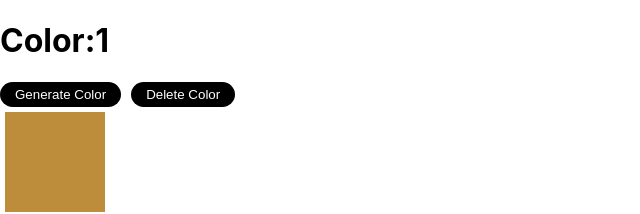
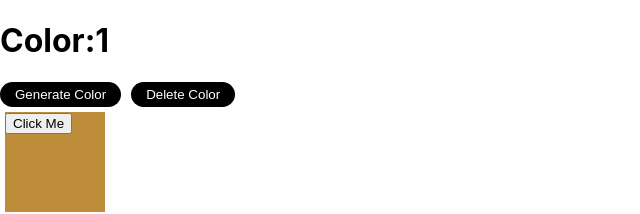
Before and after one commit to Divyanshu2607/SummerPep-React, a React (Create React App) app: page / in a window 1280 px wide. Both pictures are taken after a click on the button "Generate Color". Shown: the top 214 px of the page, without its empty margins (0-640 px from the left). Built offline with nearby package versions, Linux system fonts and the light colour scheme.

Commit message:
lifting of state

```diff
--- a/src/components/ColorBox.js
+++ b/src/components/ColorBox.js
@@ -17,7 +17,9 @@ const ColorBox=(props)=>{
                 width:'100px',
                 margin:'5px'}
                 }>
+                    <button onClick={props.onButtonClick}>Click Me</button>
             </div>
+
         </>
     )
 }
--- a/src/components/colorScreen.js
+++ b/src/components/colorScreen.js
@@ -4,13 +4,18 @@ import { useState } from "react";
 import { useEffect } from "react";
 const ColorScreen=()=>{
   const [state,setState]=useState({colors:[]})
+  const [headerInfo,setHeaderInfo]=useState({color:'black' ,boxClicked:null})
   useEffect(()=>{
     console.log("Color Screen is updated")
   })
    const showColorBoxes=()=>{
         let colorBox=state.colors.map((el,ind)=>{
             return (
-               <ColorBox color={el} key={ind*2}/>
+               <ColorBox color={el} key={ind}
+                onButtonClick={()=>{
+                onButtonClick(el,ind+1)
+               }}
+               />
             )
         })
         return colorBox;
@@ -18,6 +23,9 @@ const ColorScreen=()=>{
    const  handleClick=()=>{
         const newColor=generateColor();
         setState({colors:[...state.colors,newColor]});
+    }
+    const onButtonClick=(color,boxNumber)=>{
+        setHeaderInfo({color:color,boxClicked:boxNumber})
     }
   const   generateColor=()=>{
         return `rgb(${generateRandom()},${generateRandom()},${generateRandom()})`;
@@ -27,7 +35,12 @@ const ColorScreen=()=>{
     }
     return(
         <>
-        <h1>Color:{state.colors.length}</h1>
+        <h1 style={{color:headerInfo.color
+        }}>Color:{state.colors.length} &nbsp;
+        {headerInfo.boxClicked && <span style={{fontSize:'1rem'}}>
+            boxClicked:{headerInfo.boxClicked}
+            </span>}
+        </h1>
         <button
         style={
             {
```
